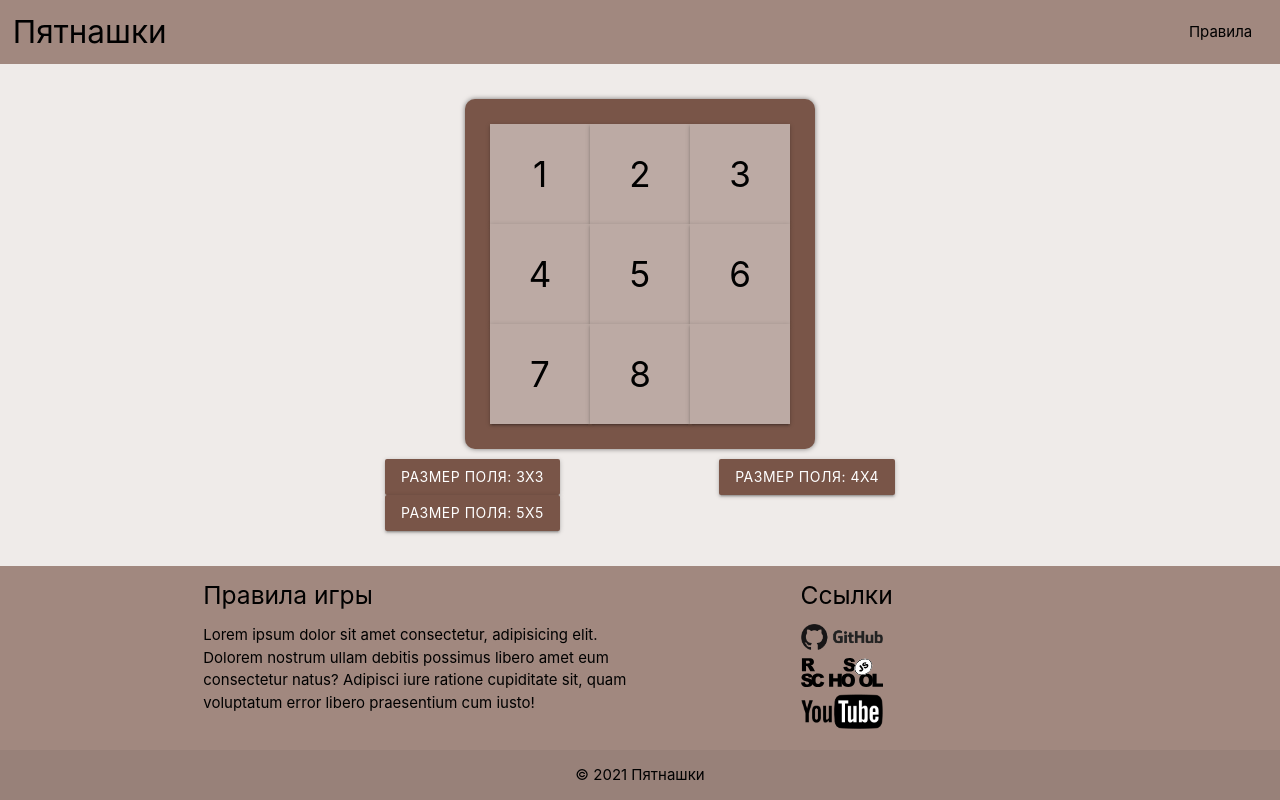
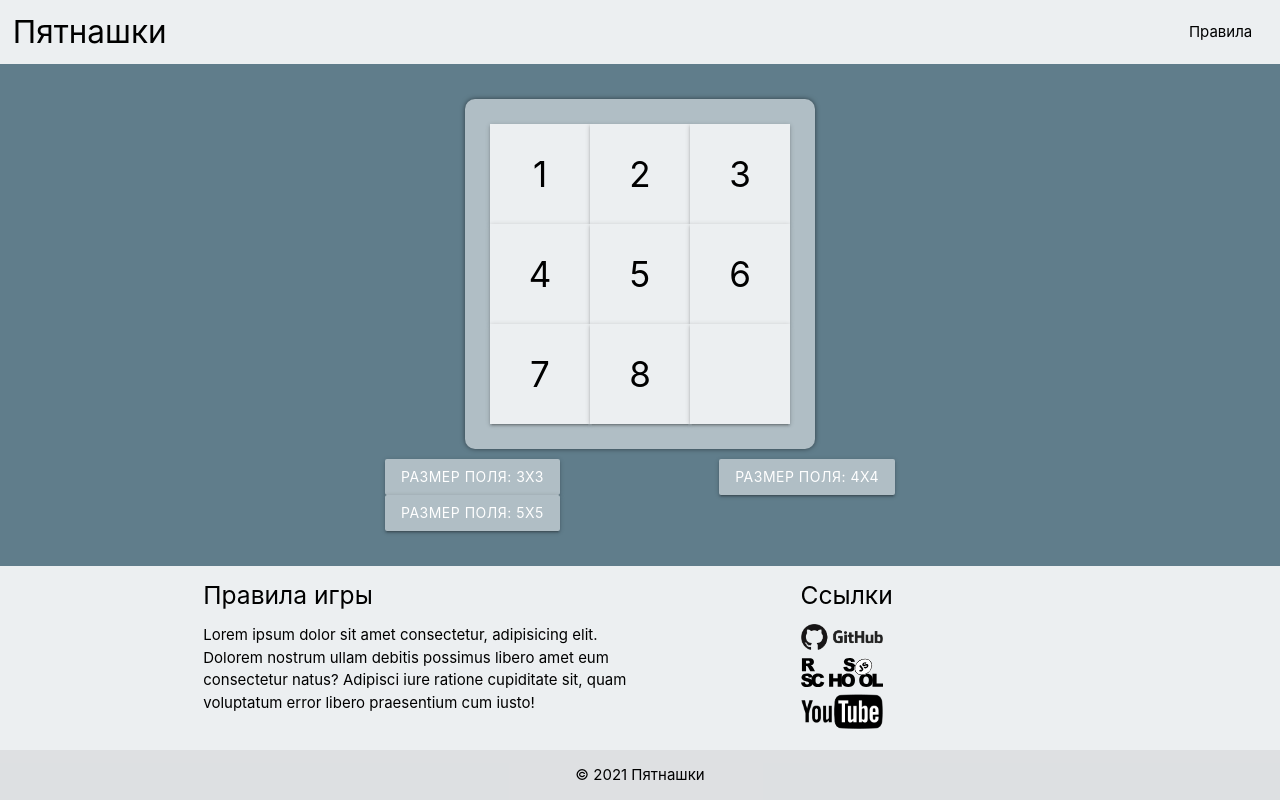
Before and after one commit to alekseishkel/react-game, a React app: page / in a window 1280 px wide. Built offline with nearby package versions, Linux system fonts and the light colour scheme.

Commit message:
fix: change game colors

```diff
--- a/src/components/cell/cell.tsx
+++ b/src/components/cell/cell.tsx
@@ -7,7 +7,7 @@ const StyledCell = styled.nav`
   align-items: center;
   width: 100px;
   height: 100px;
-  background-color: #bcaaa4;
+  background-color: #eceff1;
   color: #000000;
   font-size: 35px;
 `;
--- a/src/components/field/field.tsx
+++ b/src/components/field/field.tsx
@@ -11,7 +11,7 @@ const StyledFiled = styled.div`
   width: 350px;
   height: 350px;
   padding: 25px;
-  background-color: #795548;
+  background-color: #b0bec5;
   border-radius: 10px;
   box-shadow: 0 0 5px rgba(0, 0, 0, 0.5);
 `;
--- a/src/components/footer/footer.tsx
+++ b/src/components/footer/footer.tsx
@@ -7,7 +7,7 @@ const Copyright = styled.div`
 
 const Footer: React.FC = () => {
   return (
-    <footer className="page-footer brown lighten-2">
+    <footer className="page-footer  blue-grey lighten-5">
       <div className="container">
         <div className="row">
           <div className="col l6 s12">
--- a/src/components/global-style/global-style.tsx
+++ b/src/components/global-style/global-style.tsx
@@ -13,7 +13,7 @@ const GlobalStyle = createGlobalStyle`
     justify-content: center;
     align-items: center;
     flex: 1 0 auto;
-    background-color: #efebe9
+    background-color: #607d8b
   }
 
   .row {
@@ -25,11 +25,11 @@ const GlobalStyle = createGlobalStyle`
   }
 
   .btn {
-    background-color: #795548;
+    background-color: #b0bec5;
   }
 
   .btn:hover {
-    background-color: #5d4037;
+    background-color: #78909c;
   }
 `;
 
--- a/src/components/header/header.tsx
+++ b/src/components/header/header.tsx
@@ -8,13 +8,15 @@ const StyledHeader = styled.nav`
 const Header: React.FC = () => {
   return (
     <header>
-      <StyledHeader className="nav-wrapper brown lighten-2">
+      <StyledHeader className="nav-wrapper blue-grey lighten-5">
         <a href="#" className="brand-logo black-text">
           Пятнашки
         </a>
         <ul id="nav-mobile" className="right hide-on-med-and-down">
           <li>
-            <a className="black-text" href="sass.html">Правила</a>
+            <a className="black-text" href="sass.html">
+              Правила
+            </a>
           </li>
         </ul>
       </StyledHeader>
```
